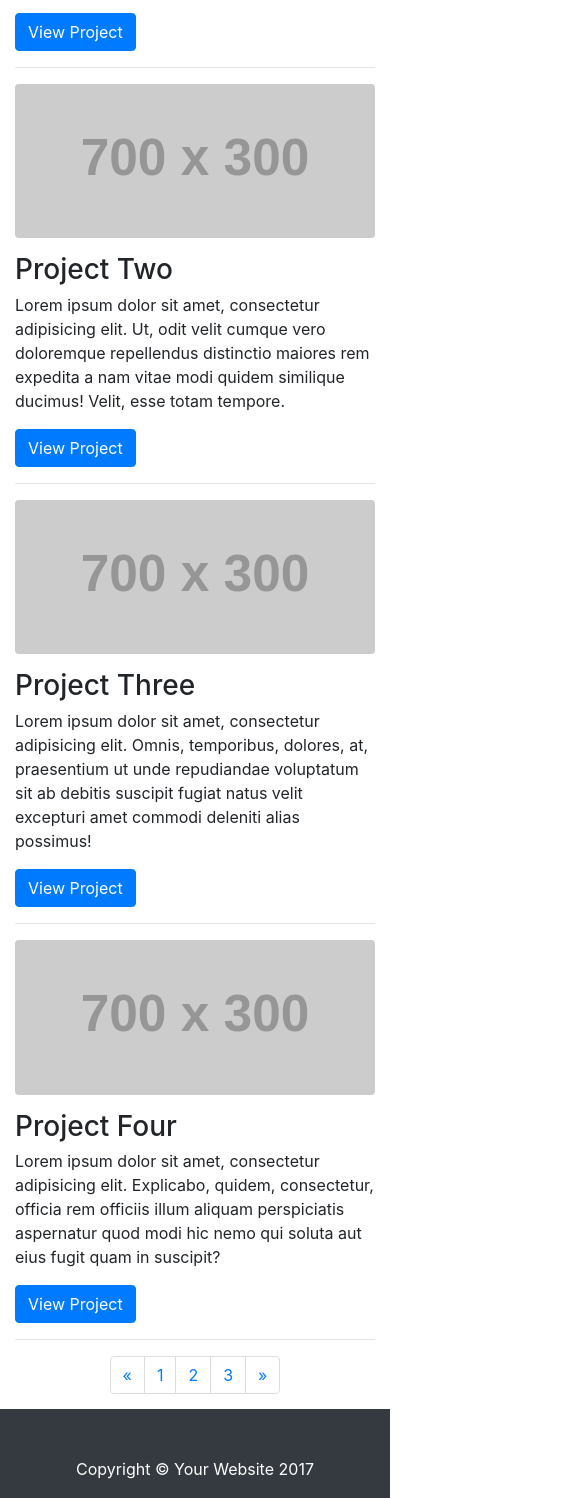
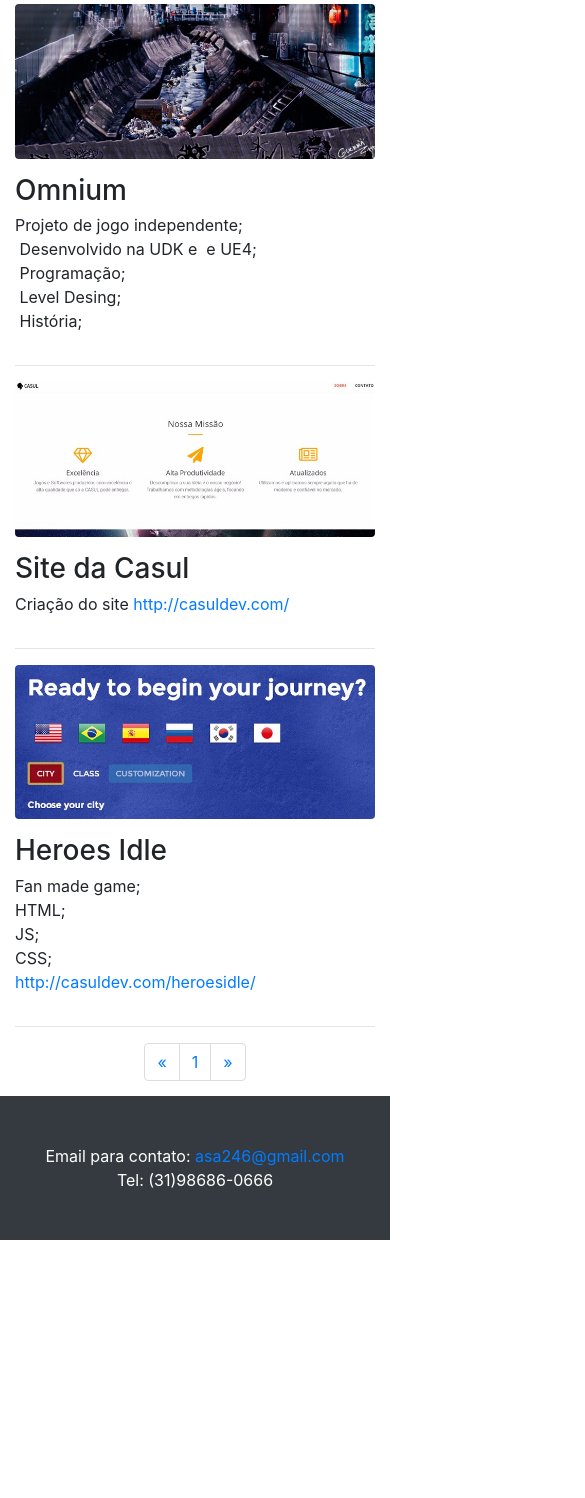
Before and after one commit to Kazeokami/Portf-lio, a website: page portfólio ASA/index.html in a window 390 px wide. Shown: the part 502-2000 px from the top of the page, 585 px wide, since content can reach past the window. After the commit the page ends 1742 px from the top, so only its background shows below. Drawn offline with Linux system fonts and the light colour scheme; placeholder pictures from the web are drawn by us.

Commit message:
better port

```diff
--- a/portfólio ASA/index.html
+++ b/portfólio ASA/index.html
@@ -29,24 +29,31 @@
         </button>
         <div class="collapse navbar-collapse" id="navbarResponsive">
           <ul class="navbar-nav ml-auto">
-            <li class="nav-item active">
-              <a class="nav-link" href="#">Home
-                <span class="sr-only">(current)</span>
-              </a>
+            <li class="nav-item">
+              <a class="nav-link" href="#divAbout">Sobre</a>
             </li>
             <li class="nav-item">
-              <a class="nav-link" href="#">Sobre</a>
+              <a class="nav-link" href="#divProjects">Projetos</a>
             </li>
             <li class="nav-item">
-              <a class="nav-link" href="#">Contato</a>
+              <a class="nav-link" href="#divContact">Contato</a>
             </li>
           </ul>
         </div>
       </div>
     </nav>
+    <!-- ABOUT  -->
+<div id="divAbout" >
+        <!-- Jumbotron Header -->
+      <header class="jumbotron my-4">
+        <h1 class="display-3">Um pouco sobre mim</h1>
+        <p class="lead">Gamer levemente doido com programação, curioso para descobrir novos jeitos e  caminhos que o mundo digital traz , buscando sempre aprimorar o conhecimento  que possuo juntamente com o que ganharei ao longo do tempo.  </p>
+      </header>
+</div>
+
 
     <!-- Page Content -->
-    <div class="container">
+    <div id="divProjects" class="container">
 
       <!-- Page Heading -->
       <h1 class="my-4">Projetos
@@ -57,13 +64,18 @@
       <div class="row">
         <div class="col-md-7">
           <a href="#">
-            <img class="img-fluid rounded mb-3 mb-md-0" src="http://placehold.it/700x300" alt="">
+            <img class="img-fluid rounded mb-3 mb-md-0" src="images/Kowloon700x300.jpeg" alt="kowloon1">
           </a>
         </div>
         <div class="col-md-5">
-          <h3>Project One</h3>
-          <p>Lorem ipsum dolor sit amet, consectetur adipisicing elit. Laudantium veniam exercitationem expedita laborum at voluptate. Labore, voluptates totam at aut nemo deserunt rem magni pariatur quos perspiciatis atque eveniet unde.</p>
-          <a class="btn btn-primary" href="#">View Project</a>
+          <h3>Omnium</h3>
+          <p>Projeto de jogo independente;<br>
+           Desenvolvido na UDK e  e UE4;<br>
+           Programação;<br>
+           Level Desing;<br>
+           História;
+           </p>
+
         </div>
       </div>
       <!-- /.row -->
@@ -74,13 +86,13 @@
       <div class="row">
         <div class="col-md-7">
           <a href="#">
-            <img class="img-fluid rounded mb-3 mb-md-0" src="http://placehold.it/700x300" alt="">
+            <img class="img-fluid rounded mb-3 mb-md-0" src="images/Casul_Site.jpeg" alt="Casul Site">
           </a>
         </div>
         <div class="col-md-5">
-          <h3>Project Two</h3>
-          <p>Lorem ipsum dolor sit amet, consectetur adipisicing elit. Ut, odit velit cumque vero doloremque repellendus distinctio maiores rem expedita a nam vitae modi quidem similique ducimus! Velit, esse totam tempore.</p>
-          <a class="btn btn-primary" href="#">View Project</a>
+          <h3>Site da Casul</h3>
+          <p>Criação do site <a href="http://casuldev.com/">http://casuldev.com/</a></p>
+
         </div>
       </div>
       <!-- /.row -->
@@ -91,36 +103,24 @@
       <div class="row">
         <div class="col-md-7">
           <a href="#">
-            <img class="img-fluid rounded mb-3 mb-md-0" src="http://placehold.it/700x300" alt="">
+            <img class="img-fluid rounded mb-3 mb-md-0" src="images/Heroes_idle.jpeg" alt="Heroes idle">
           </a>
         </div>
         <div class="col-md-5">
-          <h3>Project Three</h3>
-          <p>Lorem ipsum dolor sit amet, consectetur adipisicing elit. Omnis, temporibus, dolores, at, praesentium ut unde repudiandae voluptatum sit ab debitis suscipit fugiat natus velit excepturi amet commodi deleniti alias possimus!</p>
-          <a class="btn btn-primary" href="#">View Project</a>
+          <h3>Heroes Idle</h3>
+          <p>Fan made game; <br>
+             HTML;<br>
+             JS; <br>
+             CSS;<br>
+             <a href="http://casuldev.com/heroesidle/">http://casuldev.com/heroesidle/</a>
+          </p>
+
         </div>
       </div>
       <!-- /.row -->
 
       <hr>
 
-      <!-- Project Four -->
-      <div class="row">
-
-        <div class="col-md-7">
-          <a href="#">
-            <img class="img-fluid rounded mb-3 mb-md-0" src="http://placehold.it/700x300" alt="">
-          </a>
-        </div>
-        <div class="col-md-5">
-          <h3>Project Four</h3>
-          <p>Lorem ipsum dolor sit amet, consectetur adipisicing elit. Explicabo, quidem, consectetur, officia rem officiis illum aliquam perspiciatis aspernatur quod modi hic nemo qui soluta aut eius fugit quam in suscipit?</p>
-          <a class="btn btn-primary" href="#">View Project</a>
-        </div>
-      </div>
-      <!-- /.row -->
-
-      <hr>
 
       <!-- Pagination -->
       <ul class="pagination justify-content-center">
@@ -132,12 +132,6 @@
         </li>
         <li class="page-item">
           <a class="page-link" href="#">1</a>
-        </li>
-        <li class="page-item">
-          <a class="page-link" href="#">2</a>
-        </li>
-        <li class="page-item">
-          <a class="page-link" href="#">3</a>
         </li>
         <li class="page-item">
           <a class="page-link" href="#" aria-label="Next">
@@ -152,8 +146,9 @@
 
     <!-- Footer -->
     <footer class="py-5 bg-dark">
-      <div class="container">
-        <p class="m-0 text-center text-white">Copyright &copy; Your Website 2017</p>
+      <div id="divContact" class="container">
+        <p class="m-0 text-center text-white">Email para contato: <a href="mailto:asa246@gmail.com">asa246@gmail.com  </a>    <br>
+                                              Tel: (31)98686-0666</p>
       </div>
       <!-- /.container -->
     </footer>
```
Also changed, not shown: portfólio ASA/Images/Casul_Site.jpeg (added), portfólio ASA/Images/Heroes_idle.jpeg (added), portfólio ASA/Images/Kowloon700x300.jpeg (added).
